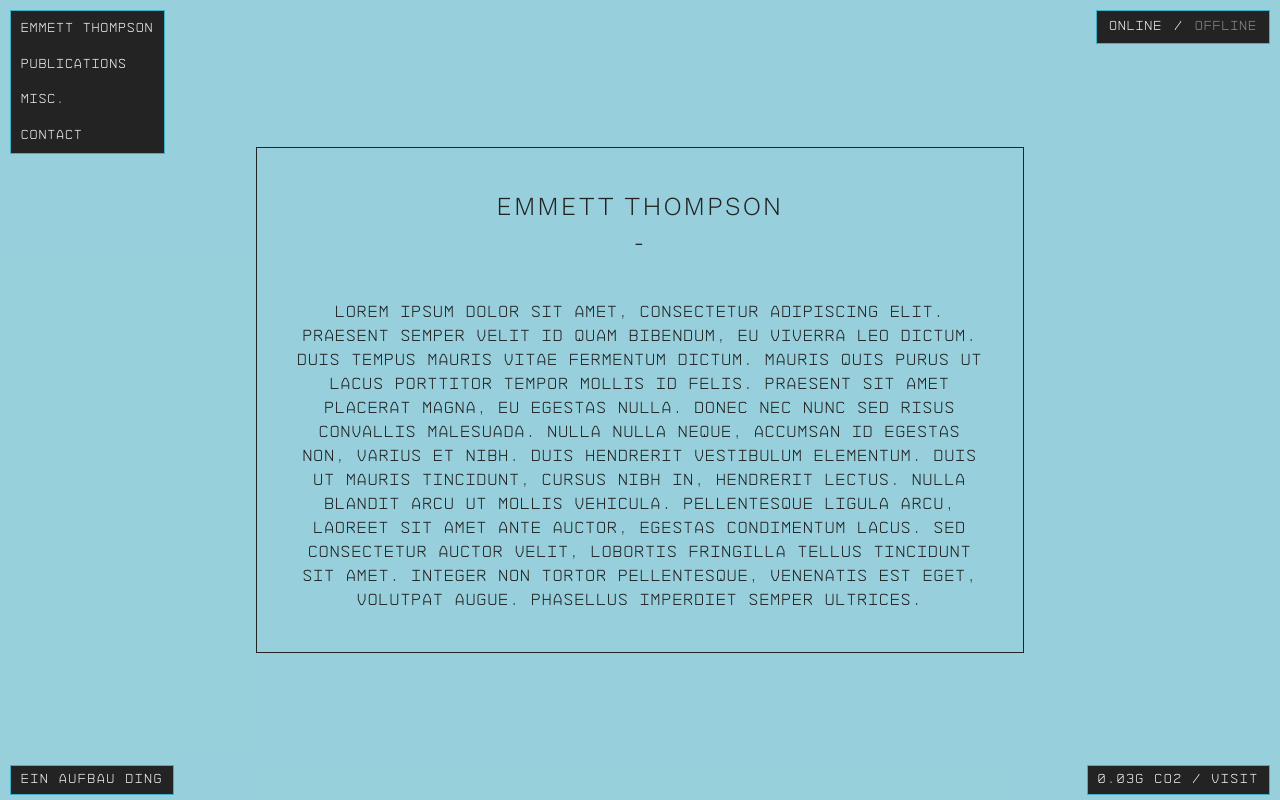
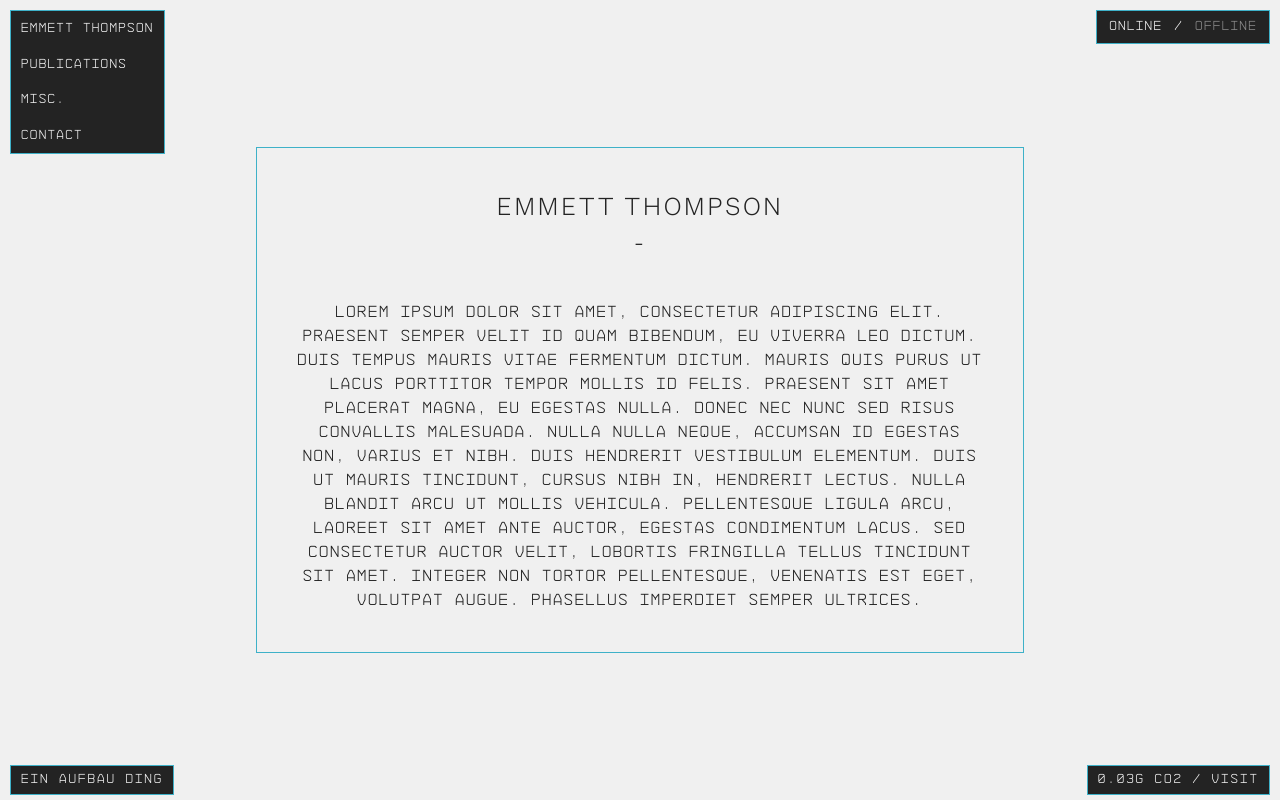
Before and after one commit to aufbau-io/NIELS, a SvelteKit app: page / in a window 1280 px wide. Built offline with nearby package versions, Linux system fonts and the light colour scheme; no server answers.

Commit message:
edit styles

```diff
--- a/src/lib/components/footer/footer.svelte
+++ b/src/lib/components/footer/footer.svelte
@@ -29,8 +29,8 @@
 
 	footer a,
 	footer p {
-		background: var(--primary);
-		color: var(--background);
+		background: var(--background);
+		color: var(--primary);
 		border: solid 1px var(--blue);
 
 		padding: 6px 10px;
--- a/src/lib/components/header/header.svelte
+++ b/src/lib/components/header/header.svelte
@@ -71,8 +71,8 @@
 	}
 
 	.darkMode {
-		background: var(--primary);
-		color: var(--background);
+		background: var(--background);
+		color: var(--primary);
 		border: solid 1px var(--blue);
 
 		display: flex;
--- a/src/lib/components/header/nav.svelte
+++ b/src/lib/components/header/nav.svelte
@@ -28,8 +28,8 @@
 		align-self: baseline;
 		display: flex;
 		flex-flow: column wrap;
-		background: var(--primary);
-		color: var(--background);
+		background: var(--background);
+		color: var(--primary);
 		border: solid 1px var(--blue);
 	}
 	nav a,
--- a/src/routes/+layout.svelte
+++ b/src/routes/+layout.svelte
@@ -91,7 +91,7 @@
 		height: 100%;
 		height: calc(var(--vh, 1vh) * 100);
 		width: 100%;
-		opacity: .75;
+		opacity: 1;
 	}
 
 	header {
--- a/src/routes/+page.svelte
+++ b/src/routes/+page.svelte
@@ -22,7 +22,7 @@
 		align-items: center;
 		text-align: center;
 
-		background: var(--background-50);
+		/* background: var(--primary-50); */
 		overflow: auto;
 	}
 
@@ -34,9 +34,9 @@
 		justify-content: center;
 		gap: 40px;
 
-		/* background: var(--primary); */
-		color: var(--primary);
-		border: solid 1px var(--primary);
+		background: var(--primary-50);
+		color: var(--background);
+		border: solid 1px var(--blue);
 		padding: 40px;
 	}
 
--- a/src/routes/app.css
+++ b/src/routes/app.css
@@ -11,10 +11,10 @@
 }
 
 :root {
-	--background: #f0f0f0;
-	--background-50: #f0f0f080;
-	--primary: #232323;
-	--primary-50: #23232380;
+	--background: #232323;
+	--background-50: #23232380;
+	--primary: #f0f0f0;
+	--primary-50: #f0f0f0bb;
 
 	--green: #008080;
 	--white: #232323;
@@ -81,7 +81,7 @@
 	background-attachment: fixed;
 	background-color: var(--background);
 	background-size: 100% 100%;
-	background: linear-gradient(var(--blue), var(--blue));
+	background: linear-gradient(var(--primary), var(--primary));
 }
 
 h1,
--- a/src/routes/contact/+page.svelte
+++ b/src/routes/contact/+page.svelte
@@ -20,7 +20,6 @@
   align-items: center;
   text-align: center;
 
-  background: var(--background-50);
   overflow: auto;
 }
 
@@ -32,7 +31,9 @@
 		justify-content: center;
 		gap: 40px;
 
-		border: solid 1px var(--primary);
+		background: var(--primary);
+		color: var(--background);
+		border: solid 1px var(--blue);
 		padding: 40px;
 	}
 
--- a/src/routes/misc/+page.svelte
+++ b/src/routes/misc/+page.svelte
@@ -20,7 +20,6 @@
   align-items: center;
   text-align: center;
 
-  background: var(--background-50);
   overflow: auto;
 }
 
@@ -32,7 +31,9 @@
 		justify-content: center;
 		gap: 40px;
 
-		border: solid 1px var(--primary);
+		background: var(--primary);
+		color: var(--background);
+		border: solid 1px var(--blue);
 		padding: 40px;
 	}
 
--- a/src/routes/publications/+page.svelte
+++ b/src/routes/publications/+page.svelte
@@ -20,7 +20,6 @@
   align-items: center;
   text-align: center;
 
-  background: var(--background-50);
   overflow: auto;
 }
 .main {
@@ -31,7 +30,9 @@
 		justify-content: center;
 		gap: 40px;
 
-		border: solid 1px var(--primary);
+		background: var(--primary);
+		color: var(--background);
+		border: solid 1px var(--blue);
 		padding: 40px;
 	}
 
```
Also changed, not shown: src/lib/three-d/World/Environment.js.
